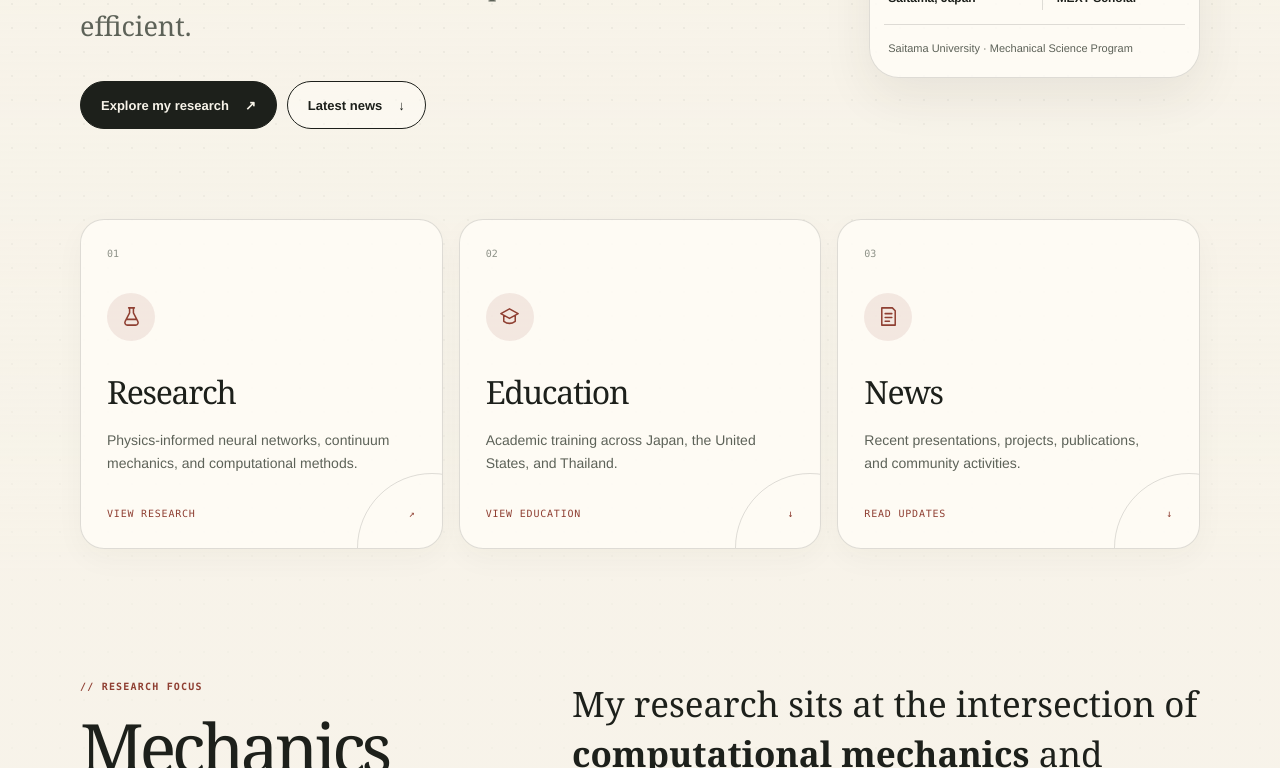
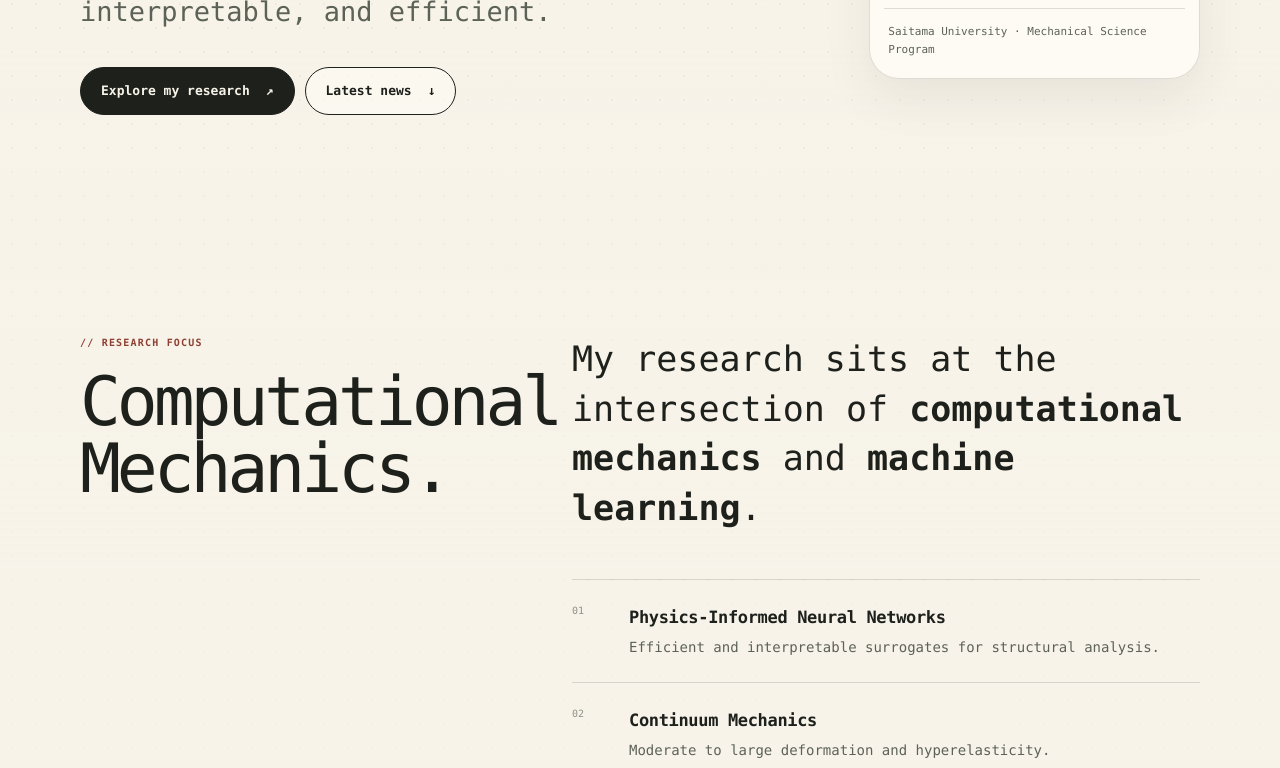
Before and after one commit to thonnh/thonnh.github.io, a Jekyll site: the page index.html, which Jekyll copies as it is, in a window 1280 px wide and 1400 px high, cut to the strip 632-1400 px from the top of the window. Built offline with Jekyll 4.4.1, drawn with Linux system fonts in a browser that asks for light colours; some of the changed text lies outside the part shown.

Commit message:
Update typography and complete publications

```diff
--- a/_layouts/default.html
+++ b/_layouts/default.html
@@ -7,7 +7,7 @@
   <meta name="keywords" content="Thonn Homsnit, ธรณ์ หอมสนิท, PINNs, Mechanical Engineering, Saitama University, MEXT Scholar">
   <meta name="author" content="Thonn Homsnit">
   <title>{{ page.title }} | Thonn Homsnit</title>
-  <link rel="stylesheet" href="/style.css?v=20260914-3">
+  <link rel="stylesheet" href="/style.css?v=20260914-4">
 
   <script>
     MathJax = {
--- a/index.html
+++ b/index.html
@@ -6,7 +6,7 @@
   <meta name="description" content="Thonn Homsnit — PhD student in Mechanical Science and Engineering at Saitama University, researching computational mechanics and scientific machine learning.">
   <meta name="author" content="Thonn Homsnit">
   <title>Thonn Homsnit | Computational Mechanics &amp; Scientific ML</title>
-  <link rel="stylesheet" href="style.css?v=20260914-3">
+  <link rel="stylesheet" href="style.css?v=20260914-4">
 </head>
 <body>
   <header class="site-header">
@@ -68,42 +68,10 @@
       </aside>
     </section>
 
-    <section class="quick-links" aria-label="Explore this website">
-      <a class="feature-card research-card" href="research.html">
-        <span class="card-number">01</span>
-        <span class="card-icon">
-          <svg aria-hidden="true" viewBox="0 0 24 24"><path d="M9 3h6M10 3v5.2L5.4 17a2.7 2.7 0 0 0 2.4 4h8.4a2.7 2.7 0 0 0 2.4-4L14 8.2V3M7.6 15h8.8"/></svg>
-        </span>
-        <h2>Research</h2>
-        <p>Physics-informed neural networks, continuum mechanics, and computational methods.</p>
-        <span class="card-link">View research <span aria-hidden="true">↗</span></span>
-      </a>
-
-      <a class="feature-card education-card" href="#education">
-        <span class="card-number">02</span>
-        <span class="card-icon">
-          <svg aria-hidden="true" viewBox="0 0 24 24"><path d="m3 9 9-5 9 5-9 5Zm3 2.2V17c3.7 2.7 8.3 2.7 12 0v-5.8"/></svg>
-        </span>
-        <h2>Education</h2>
-        <p>Academic training across Japan, the United States, and Thailand.</p>
-        <span class="card-link">View education <span aria-hidden="true">↓</span></span>
-      </a>
-
-      <a class="feature-card news-card" href="#news">
-        <span class="card-number">03</span>
-        <span class="card-icon">
-          <svg aria-hidden="true" viewBox="0 0 24 24"><path d="M5 3h11l3 3v15H5ZM8.5 9h7M8.5 13h7M8.5 17h4.5"/></svg>
-        </span>
-        <h2>News</h2>
-        <p>Recent presentations, projects, publications, and community activities.</p>
-        <span class="card-link">Read updates <span aria-hidden="true">↓</span></span>
-      </a>
-    </section>
-
     <section class="content-section research-overview" id="research">
       <div class="section-heading">
         <p class="section-kicker">// Research focus</p>
-        <h2>Mechanics informed<br>by computation.</h2>
+        <h2>Computational<br>Mechanics.</h2>
       </div>
       <div class="research-content">
         <p class="lead">My research sits at the intersection of <strong>computational mechanics</strong> and <strong>machine learning</strong>.</p>
@@ -146,10 +114,6 @@
           <div><h3>Corotational formulation demonstration</h3><p>Published a Newton–Raphson method demonstration video.</p></div>
           <span aria-hidden="true">↗</span>
         </a>
-        <div class="timeline-item">
-          <time datetime="2026-03">Mar 2026</time>
-          <div><h3>Tokyo Marathon 2026</h3><p>Served as a Global Volunteer.</p></div>
-        </div>
         <a class="timeline-item" href="https://arxiv.org/abs/2511.19916" target="_blank" rel="noopener noreferrer">
           <time datetime="2026-01">Jan 2026</time>
           <div><h3>New PINN preprint</h3><p>PINN stability and robustness for Euler–Bernoulli beam problems.</p></div>
@@ -161,14 +125,40 @@
 
     <section class="content-section" id="publications">
       <div class="section-heading">
-        <p class="section-kicker">// Selected work</p>
-        <h2>Publications<br>&amp; preprints.</h2>
+        <p class="section-kicker">// Publications</p>
+        <h2>Research<br>publications.</h2>
       </div>
       <ol class="publication-list">
-        <li><span class="pub-year">2025</span><p><strong>Investigation of PINN Stability and Robustness for the Euler–Bernoulli Beam Problem.</strong> Homsnit, T., Kageyama, K. and Kojima, T. <em>arXiv:2511.19916.</em></p></li>
-        <li><span class="pub-year">2024</span><p><strong>Crashworthiness design of an automotive S-rail using ANN-based optimization to enhance performance and safety.</strong> Homsnit, T., et al. <em>Structural and Multidisciplinary Optimization, 67(6).</em></p></li>
-        <li><span class="pub-year">2023</span><p><strong>Optimizing stiffness and lightweight design of composite monocoque sandwich structure for electric heavy quadricycle.</strong> Homsnit, T., et al. <em>Latin American Journal of Solids and Structures, 20(3).</em></p></li>
+        <li>
+          <span class="pub-year">2026</span>
+          <div><a class="pub-title" href="https://journals.sagepub.com/doi/abs/10.1177/09544070251328432" target="_blank" rel="noopener noreferrer">Optimization and reliability analysis of multi-purpose electric truck chassis under payload positioning variation <span aria-hidden="true">↗</span></a><p>T. Khansiriwong, K. Ruangjirakit, J. Srirat, S. Kongwat, T. Homsnit, and P. Jongpradist. <em>Proceedings of the Institution of Mechanical Engineers, Part D, 240(4), 2090–2102.</em></p></div>
+        </li>
+        <li>
+          <span class="pub-year">2025</span>
+          <div><a class="pub-title" href="https://link.springer.com/article/10.1007/s12239-025-00341-6" target="_blank" rel="noopener noreferrer">Integrated Structural and Impact Optimization for a Lightweight 6-Wheel Electric Truck Chassis <span aria-hidden="true">↗</span></a><p>J. Srirat, J. Theppakdee, J. Tiemkhum, N. Karimee, T. Homsnit, and P. Jongpradist. <em>International Journal of Automotive Technology, 1–12.</em></p></div>
+        </li>
+        <li>
+          <span class="pub-year">2025</span>
+          <div><a class="pub-title" href="https://arxiv.org/abs/2511.19916" target="_blank" rel="noopener noreferrer">Investigation of PINN Stability and Robustness for the Euler–Bernoulli Beam Problem <span aria-hidden="true">↗</span></a><p>T. Homsnit, K. Kageyama, and T. Kojima. <em>arXiv preprint arXiv:2511.19916.</em></p></div>
+        </li>
+        <li>
+          <span class="pub-year">2024</span>
+          <div><a class="pub-title" href="https://link.springer.com/article/10.1007/s00158-024-03803-0" target="_blank" rel="noopener noreferrer">Crashworthiness design of an automotive S-rail using ANN-based optimization to enhance performance and safety <span aria-hidden="true">↗</span></a><p>T. Homsnit, P. Jongpradist, S. Kongwat, P. Jongpradist, and C. Thongchom. <em>Structural and Multidisciplinary Optimization, 67(6), 93.</em></p></div>
+        </li>
+        <li>
+          <span class="pub-year">2024</span>
+          <div><a class="pub-title" href="https://pubs.aip.org/aip/acp/article-abstract/3086/1/060001/3294094" target="_blank" rel="noopener noreferrer">Application of artificial neural networks for prediction of crushing performance of a Quadricycle’s S-rail <span aria-hidden="true">↗</span></a><p>T. Homsnit, P. Jongpradist, S. Kongwat, and P. Jongpradist. <em>AIP Conference Proceedings, 3086(1), 060001.</em></p></div>
+        </li>
+        <li>
+          <span class="pub-year">2023</span>
+          <div><a class="pub-title" href="https://www.scielo.br/j/lajss/a/4Zd6VCchxDNDxF3XqFK6yzC/?lang=en" target="_blank" rel="noopener noreferrer">Optimizing stiffness and lightweight design of composite monocoque sandwich structure for electric heavy quadricycle <span aria-hidden="true">↗</span></a><p>T. Homsnit, S. Kongwat, K. Ruangjirakit, P. Noykanna, T. Thuengsuk, and P. Jongpradist. <em>Latin American Journal of Solids and Structures.</em></p></div>
+        </li>
+        <li>
+          <span class="pub-year">2022</span>
+          <div><a class="pub-title" href="https://www.mdpi.com/2071-1050/14/20/13458" target="_blank" rel="noopener noreferrer">Safety assessment and crash compatibility of heavy quadricycle under frontal impact collisions <span aria-hidden="true">↗</span></a><p>S. Kongwat, T. Homsnit, C. Padungtree, N. Tonitiwong, P. Jongpradist, and P. Jongpradist. <em>Sustainability, 14(20), 13458.</em></p></div>
+        </li>
       </ol>
+      <a class="text-link scholar-publications" href="https://scholar.google.com/citations?user=dBBnHBwAAAAJ&amp;hl=en&amp;oi=ao" target="_blank" rel="noopener noreferrer">View Google Scholar profile <span aria-hidden="true">↗</span></a>
     </section>
 
     <section class="content-section" id="education">
--- a/style.css
+++ b/style.css
@@ -13,9 +13,9 @@
   --border: rgba(29, 32, 27, 0.14);
   --dot: rgba(63, 67, 57, 0.13);
   --shadow: 0 18px 50px rgba(52, 46, 34, 0.08);
-  --sans: "Helvetica Neue", "Segoe UI", Arial, sans-serif;
-  --serif: Georgia, "Times New Roman", serif;
   --mono: "SFMono-Regular", Consolas, "Liberation Mono", monospace;
+  --sans: var(--mono);
+  --serif: var(--mono);
 }
 
 *,
@@ -190,10 +190,10 @@
 h1 {
   margin: 0;
   font-family: var(--serif);
-  font-size: clamp(74px, 10vw, 132px);
+  font-size: clamp(62px, 8vw, 104px);
   font-weight: 400;
-  letter-spacing: -0.075em;
-  line-height: 0.76;
+  letter-spacing: -0.07em;
+  line-height: 0.88;
 }
 
 .role {
@@ -558,6 +558,23 @@
   font-weight: 600;
 }
 
+.pub-title {
+  display: inline-block;
+  margin-bottom: 9px;
+  color: var(--ink);
+  font-size: 16px;
+  font-weight: 700;
+  line-height: 1.45;
+}
+
+.pub-title:hover {
+  color: var(--accent);
+}
+
+.scholar-publications {
+  margin-top: 38px;
+}
+
 .education-list article {
   padding: 28px 0;
   display: grid;
@@ -856,7 +873,7 @@
   }
 
   h1 {
-    font-size: clamp(65px, 22vw, 95px);
+    font-size: clamp(52px, 15vw, 72px);
   }
 
   .intro {
```
